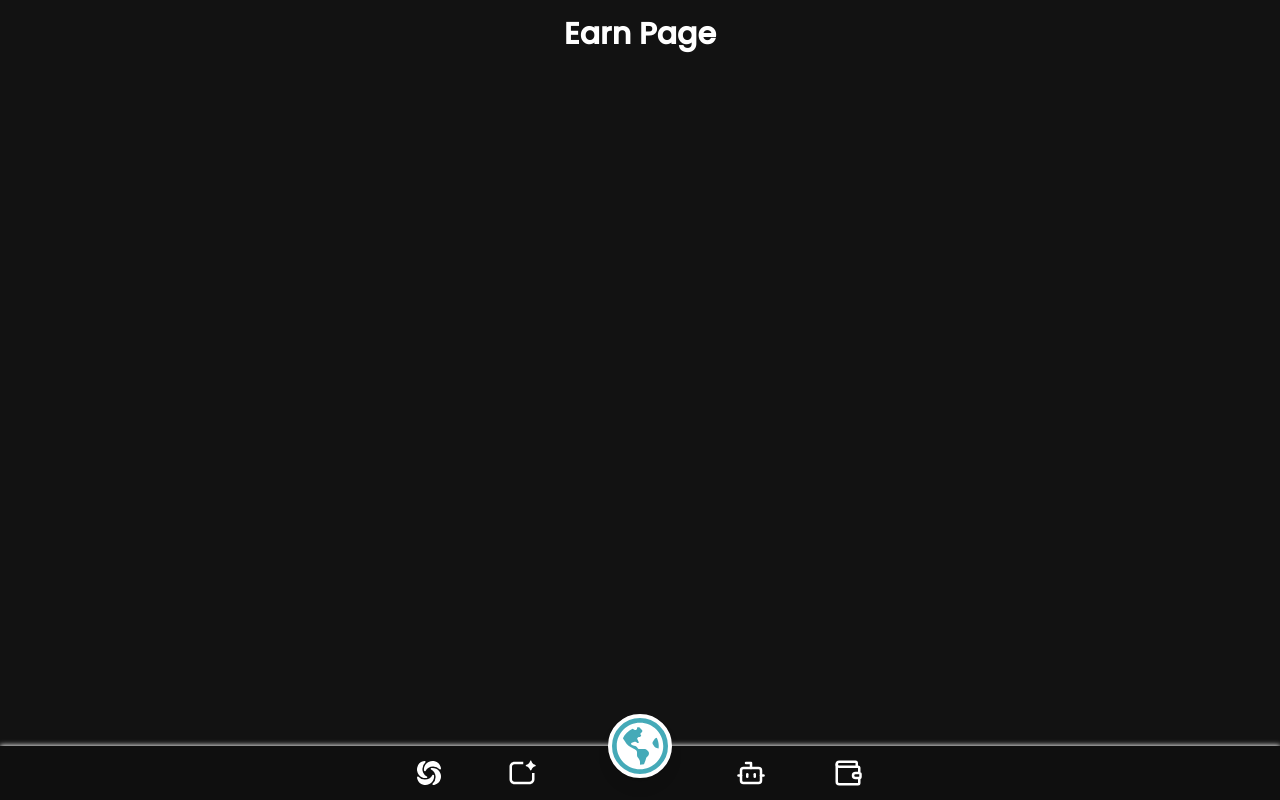
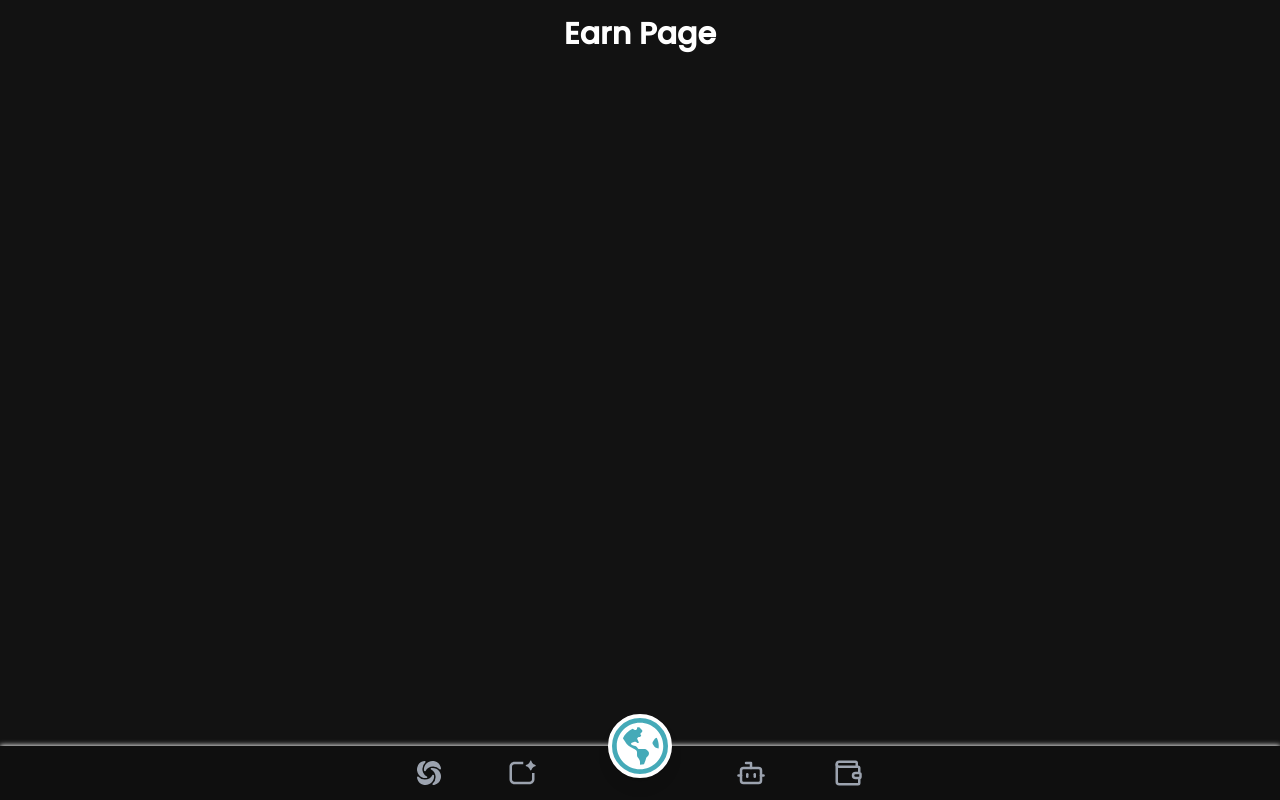
Before and after one commit to royacodes/discovery_app, a React (Vite) app: page /profile in a window 1280 px wide. Built offline with nearby package versions, Linux system fonts and the light colour scheme.

Commit message:
fix bottom navigation items color

```diff
--- a/src/components/BottomNavBar.jsx
+++ b/src/components/BottomNavBar.jsx
@@ -1,15 +1,7 @@
 import { NavLink } from "react-router-dom";
-import { IoPersonAddSharp } from "react-icons/io5";
-import { MdDashboard } from "react-icons/md";
-import { PiHandWithdrawFill } from "react-icons/pi";
-import { FaCoins } from "react-icons/fa";
-import { ImProfile } from "react-icons/im";
-import globeIcon from "../assets/globe.svg";
 import { FaGlobeAmericas } from "react-icons/fa";
 import { RiAiGenerate } from "react-icons/ri";
-import profile from "../assets/profile.webp";
 import { LuWallet } from "react-icons/lu";
-import { IoGameController } from "react-icons/io5";
 import { SiSololearn } from "react-icons/si";
 import { LuBot } from "react-icons/lu";
 
@@ -20,9 +12,13 @@ const BottomNavBar = () => {
         <button className="flex flex-col items-center bg-transparent">
           <NavLink
             to="/earn"
-            className="flex flex-col items-center bg-transparent"
+            className={({ isActive }) =>
+              `flex flex-col items-center ${
+                isActive ? "text-white" : "text-gray-400"
+              }`
+            }
           >
-            <SiSololearn className="text-2xl text-white bg-transparent" />
+            <SiSololearn className="text-2xl" />
             {/* <p className="text-gray-400 text-xs mt-[1px]">Earn</p> */}
           </NavLink>
         </button>
@@ -30,9 +26,13 @@ const BottomNavBar = () => {
         <button className="flex flex-col items-center bg-transparent">
           <NavLink
             to="/cards"
-            className="flex flex-col items-center bg-transparent"
+            className={({ isActive }) =>
+              `flex flex-col items-center ${
+                isActive ? "text-white" : "text-gray-400"
+              }`
+            }
           >
-            <RiAiGenerate className="text-3xl text-white bg-transparent" />
+            <RiAiGenerate className="text-3xl " />
             {/* <p className="text-gray-400 text-xs mt-[1px]">Cards</p> */}
           </NavLink>
         </button>
@@ -46,10 +46,7 @@ const BottomNavBar = () => {
         {/* Circular Button in the center */}
         <div className="absolute -top-8 left-1/2 transform -translate-x-1/2">
           <button className="w-16 h-16 bg-primary-color text-white rounded-full shadow-lg flex items-center justify-center border-4 border-white">
-            <NavLink
-              to="/discovery_app"
-              className="flex items-center justify-center"
-            >
+            <NavLink to="/" className="flex items-center justify-center">
               <FaGlobeAmericas className="text-5xl" />
             </NavLink>
           </button>
@@ -62,8 +59,12 @@ const BottomNavBar = () => {
 
         <button className="flex flex-col items-center bg-transparent">
           <NavLink
-            to="/discovery_app"
-            className="flex flex-col items-center justify-center"
+            to="/bot"
+            className={({ isActive }) =>
+              `flex flex-col items-center ${
+                isActive ? "text-white" : "text-gray-400"
+              }`
+            }
           >
             <LuBot className="text-3xl" />
             {/* <p className="text-gray-400 text-xs mt-[1px]">Game</p> */}
@@ -71,8 +72,12 @@ const BottomNavBar = () => {
         </button>
         <button className="flex flex-col items-center bg-transparent">
           <NavLink
-            to="/discovery_app"
-            className="flex flex-col items-center justify-center"
+            to="/wallet"
+            className={({ isActive }) =>
+              `flex flex-col items-center ${
+                isActive ? "text-white" : "text-gray-400"
+              }`
+            }
           >
             <LuWallet className="text-3xl" />
             {/* <p className="text-gray-400 text-xs mt-[1px]">Wallet</p> */}
```
